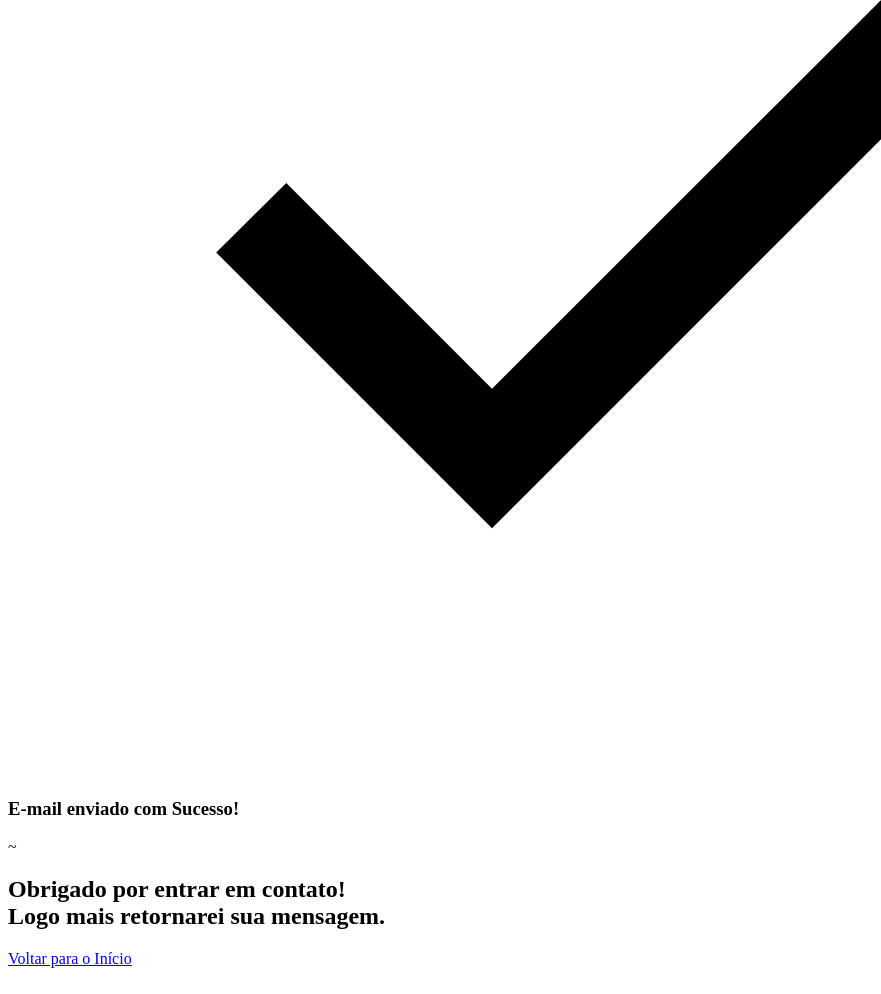
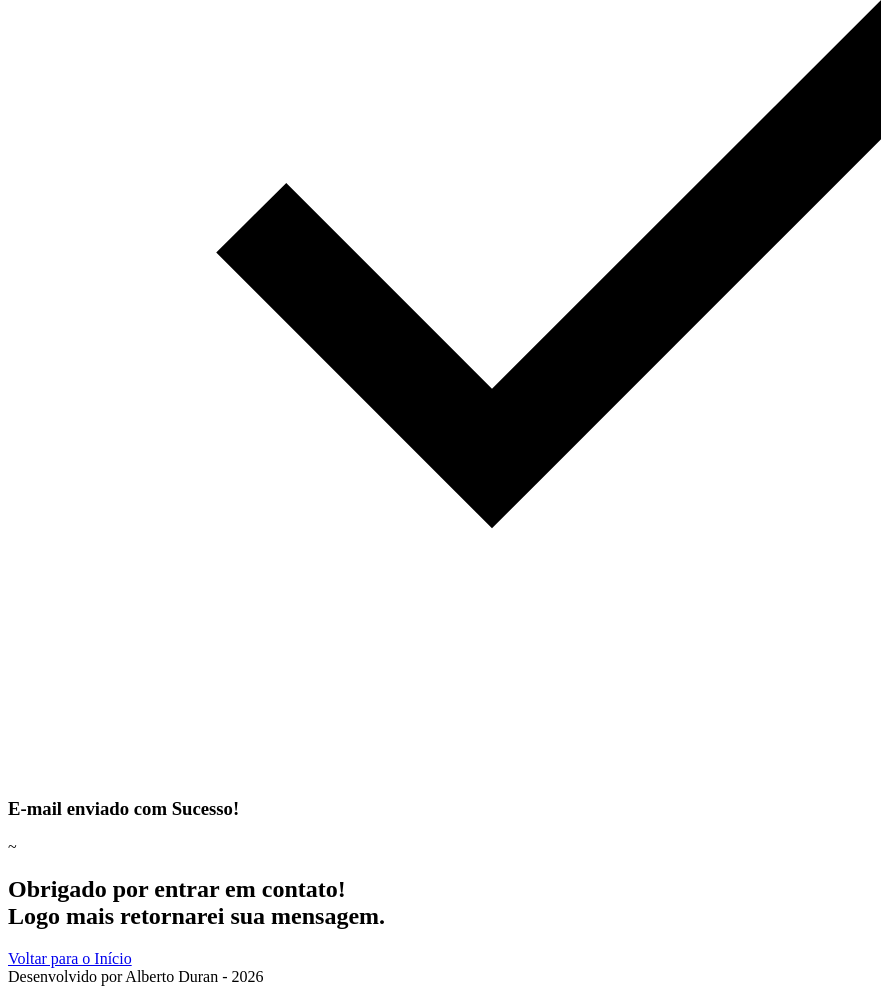
Before and after one commit to AlbertoDuranFilho/portfolio_gen, a plain HTML site: page success.html in a window 1280 px wide. Shown: the part 539-1533 px from the top of the page, without its empty margins (0-881 px from the left). Drawn offline with Linux system fonts and the light colour scheme.

Commit message:
:spakles: feat: Adicionando o Footer da página sucesso

```diff
--- a/success.html
+++ b/success.html
@@ -55,7 +55,7 @@
 
     <!-- Rodapé da Página (footer) -->
     <footer>
-
+         Desenvolvido por Alberto Duran - 2026
     </footer>
 
 </body>
```
